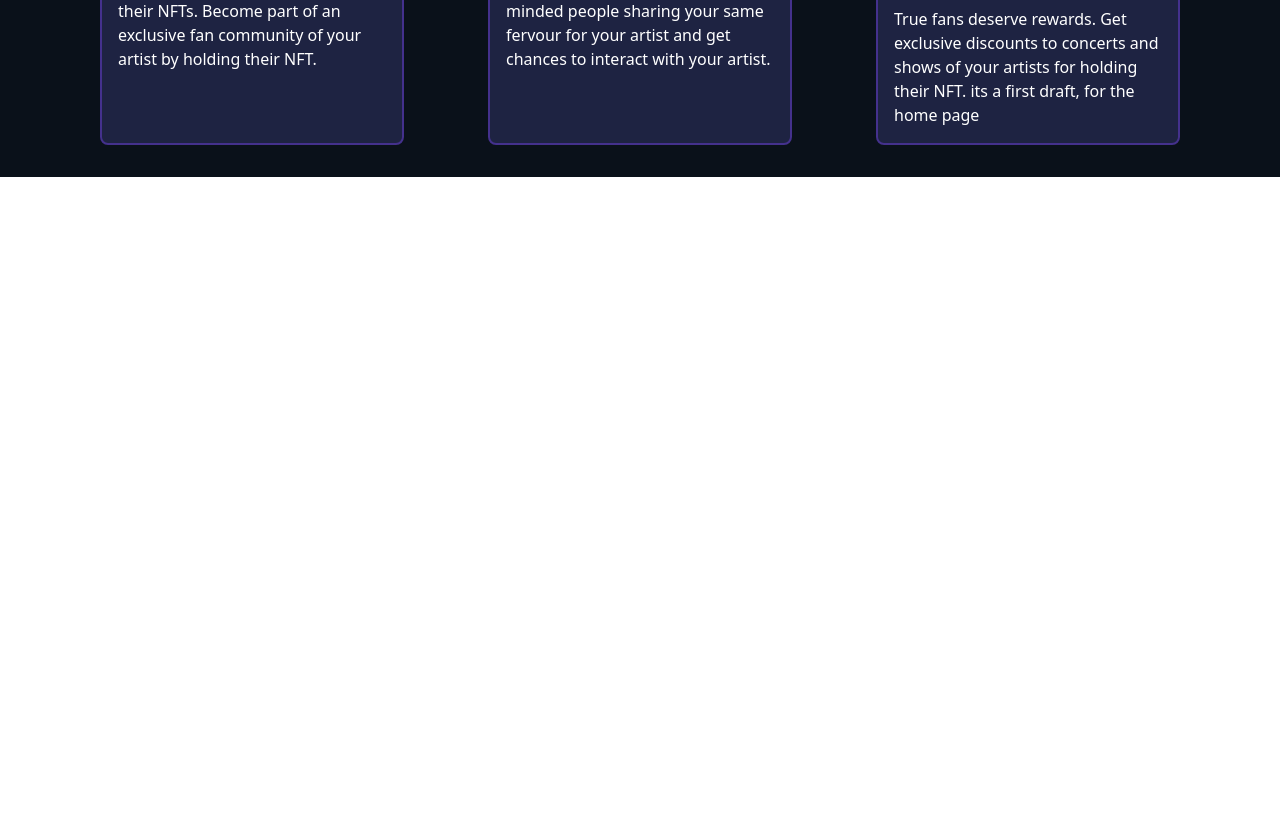
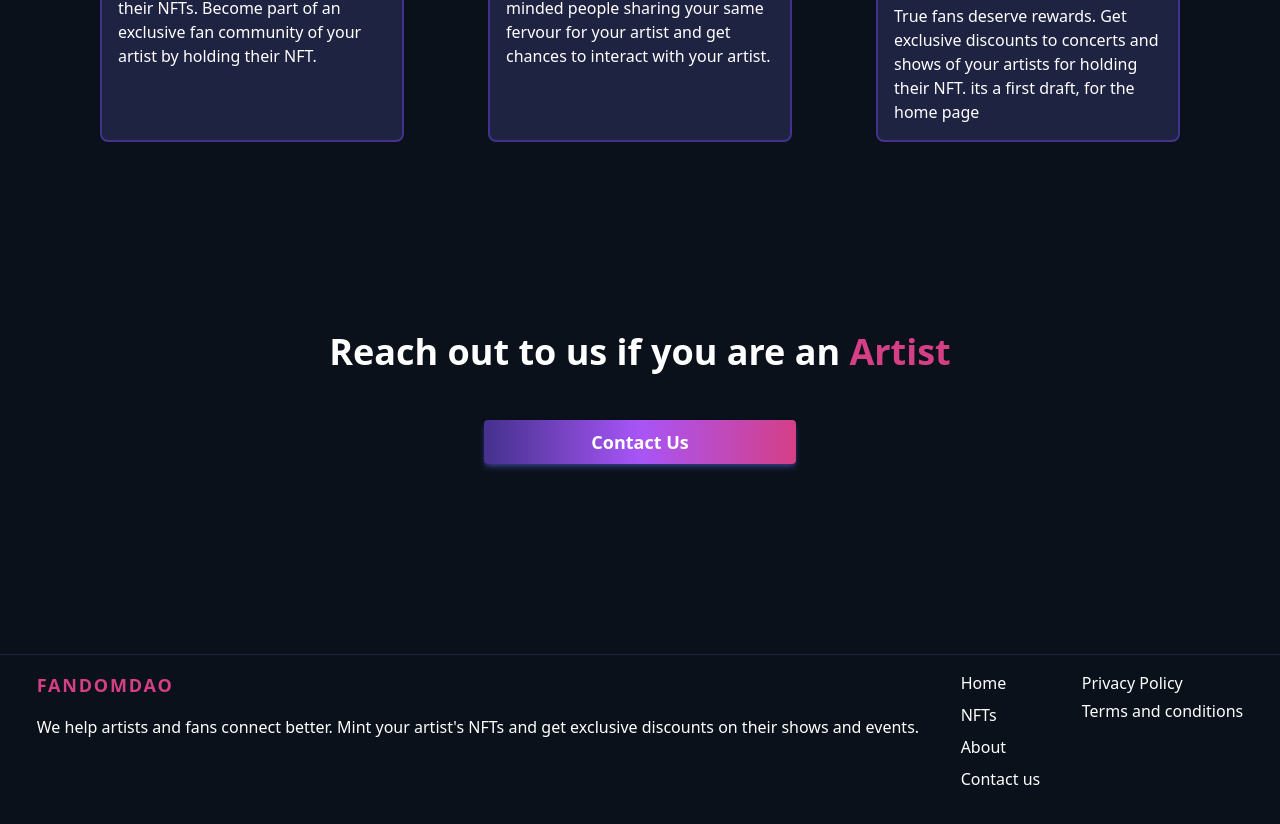
Before and after one commit to kenkirito/fandomdao, a React (Create React App) app: page / in a window 1280 px wide. Shown: the part 896-1720 px from the top of the page. Before the commit the page ends 1073 px from the top, so only its background shows below. Built offline with nearby package versions, Linux system fonts and the light colour scheme.

Commit message:
added `Reachout` and `Footer` section

```diff
--- a/src/App.js
+++ b/src/App.js
@@ -4,6 +4,8 @@ import Header from './components/Header';
 import HeroContainer from './components/HeroContainer';
 import Sidebar from './components/Sidebar';
 import Fan from './components/Fan';
+import Reachout from './components/Reachout';
+import Footer from './components/Footer';
 
 function App() {
   return (
@@ -11,6 +13,8 @@ function App() {
       <Header/>
       <HeroContainer/>
       <Fan/>
+      <Reachout/>
+      <Footer/>
       {/* <Sidebar/> */}
     </div>
   );
--- /dev/null
+++ b/src/components/Footer.js
@@ -0,0 +1,29 @@
+import React from 'react';
+
+const Footer = () => {
+  return (
+    <div className='flex w-full justify-around  text-left mt-16 p-4 h-48 border-t border-darkgray'>
+      <div className='flex flex-col text-left'>
+        <h3 className='capitalize text-lg font-extrabold tracking-widest'>
+          FANDOMDAO
+        </h3>
+        <p className='text-white mt-4'>
+          We help artists and fans connect better. Mint your artist's NFTs and
+          get exclusive discounts on their shows and events.
+        </p>
+      </div>
+      <div className='flex flex-col text-white gap-2'>
+        <a href='#home'>Home</a>
+        <a href='#nft'>NFTs</a>
+        <a href='#about'>About</a>
+        <a href='#contact'>Contact us</a>
+      </div>
+      <div className='flex flex-col text-white gap-1'>
+        <a href='#home'>Privacy Policy</a>
+        <a href='#home'>Terms and conditions</a>
+      </div>
+    </div>
+  );
+};
+
+export default Footer;
--- a/src/components/HeroContainer.js
+++ b/src/components/HeroContainer.js
@@ -33,6 +33,7 @@ const HeroContainer = () => {
           alt='NFT'
           width={300}
           height={500}
+          className='border-2 border-pinktext rounded-md'
         />
       </div>
     </div>
--- /dev/null
+++ b/src/components/Reachout.js
@@ -0,0 +1,17 @@
+import React from 'react';
+
+const Reachout = () => {
+  return (
+    <div className=' h-96 p-4 mt-8 flex flex-col justify-center items-center'>
+      <h1 className='font-extrabold text-4xl text-white'>
+        Reach out to us if you are an {' '}
+        <span className='text-pinktext'>Artist</span>
+      </h1>
+      <button className='rounded p-2 shadow-md  shadow-indigo-500/40 w-1/4 mt-12 text-white text-lg font-semibold bg-gradient-to-r from-bluecolor via-purple-500 to-pinktext'>
+        Contact Us
+      </button>
+    </div>
+  );
+};
+
+export default Reachout;
```
